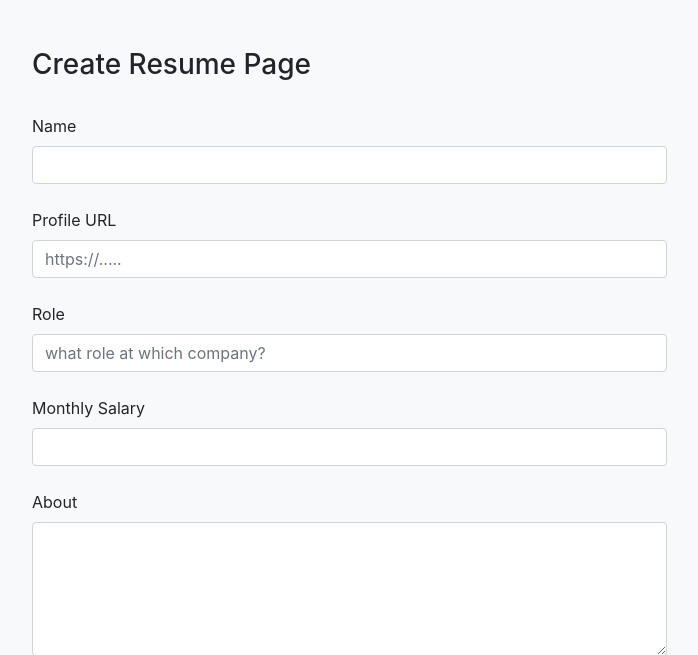
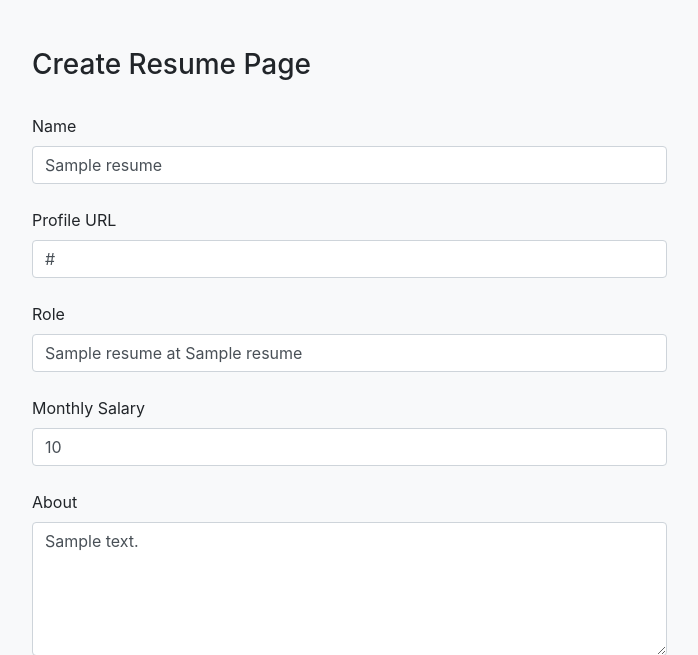
Before and after one commit to XiaoyanYang2008/IRS-MRS-F2M2HRSystem, a Flask app: template webapp/templates/createResumePage.html in a window 1280 px wide. Shown: the top 655 px of the page, without its empty margins (53-751 px from the left). Run offline with Flask 2, Linux system fonts and the light colour scheme; the template is opened without the code that fills it: most values are stand-ins (such as "Sample title", 1, 10 or a date in 2020); some libraries are stand-ins or nearby versions.

Commit message:
possible to update LK resume after search.

```diff
--- a/webapp/lk_parser.py
+++ b/webapp/lk_parser.py
@@ -141,9 +141,9 @@ def extractAnExperienceData(anExperience):
         anExperience = anExperience.replace(SECTION_EXPERIENCE_TOKEN, "")
 
     # sections = anExperience.split("\r\n")
-
+    print(anExperience)
     exp = resumeDB_pb2.Experience()
-    exp.title = locateData("\r\n(.*)\r\n" + SECTION_EXPERIENCE_COMPANY_NAME_TOKEN, anExperience)
+    exp.title = locateData("(.*)\r\n" + SECTION_EXPERIENCE_COMPANY_NAME_TOKEN, anExperience)
 
     # Title
     print(exp.title)
@@ -153,7 +153,7 @@ def extractAnExperienceData(anExperience):
 
     # Company
     exp.companyName = locateData("\r\n" + SECTION_EXPERIENCE_COMPANY_NAME_TOKEN + "(.*)\r\n", anExperience)
-    print(exp.companyName)
+    # print(exp.companyName)
 
     # Dates Employed
     exp.datesEmployedText = locateData("\r\nDates Employed(.*)\r\n", anExperience)
@@ -164,7 +164,7 @@ def extractAnExperienceData(anExperience):
 
     # Location search
     exp.location = locateData("\r\nLocation(.*)\r\n", anExperience)
-    print(exp.location)
+    # print(exp.location)
 
     # experienceText
     # p = re.compile("\r\nLocation(.*)See [less|more]", re.DOTALL)
--- a/webapp/server.py
+++ b/webapp/server.py
@@ -29,13 +29,21 @@ def index():
 
 @app.route('/createResumePage')
 def createResumePage():
-    return render_template('createResumePage.html')
+    return render_template('createResumePage.html', resume=resumeDB_pb2.Resume())
 
 
 @app.route('/uploadResumePage')
 def uploadResumePage():
     return render_template('uploadResumePage.html')
 
+
+@app.route('/editResume')
+def editResume():
+    profileURL = request.args.get('profileURL')
+    db = lk_parser.loadData(RESUMEDB_FILE_PB)
+    resume = findResumeByURL(db, profileURL)
+
+    return render_template('createResumePage.html', resume=resume)
 
 @app.route('/createResumeAction', methods=['POST'])
 def createResumeAction():
@@ -82,7 +90,7 @@ def createResumeAction():
     resume.name = nameRaw
     resume.profileURL = profileURL
     resume.rawResume = rawResume
-    resume.monthlySalary = int(monthlySalary)
+    resume.monthlySalary = float(monthlySalary)
 
     if role.find(' at ') != -1:
         resume.companyName = role.split(" at ")[1]
--- a/webapp/templates/createResumePage.html
+++ b/webapp/templates/createResumePage.html
@@ -28,6 +28,9 @@
 
 
 
+
+
+
     </style>
 </head>
 <body class="bg-light">
@@ -47,7 +50,8 @@
                     <div class="col-sm-1" align="left"><label for="name">Name </label></div>
                 </div>
                 <div class="row">
-                    <div class="col-sm-7"><input class="form-control" id="name" maxlength="100" name="name"></div>
+                    <div class="col-sm-7"><input class="form-control" id="name" maxlength="100" name="name"
+                                                 value="{{resume.name}}"></div>
                     <div class="col-sm"></div>
                 </div>
                 <div class="row">
@@ -59,7 +63,7 @@
                 <div class="row">
 
                     <div class="col-sm-7"><input class="form-control" id="profileURL" maxlength="100" name="profileURL"
-                                                 placeholder="https://....."></div>
+                                                 value="{{resume.profileURL}}" placeholder="https://....."></div>
                     <div class="col-sm"></div>
                 </div>
                 <div class="row">
@@ -71,6 +75,7 @@
                 <div class="row">
 
                     <div class="col-sm-7"><input class="form-control" id="role" maxlength="100" name="role"
+                                                 value="{{resume.title}} at {{resume.companyName}}"
                                                  placeholder="what role at which company?"></div>
                     <div class="col-sm"></div>
                 </div>
@@ -83,7 +88,8 @@
                 <div class="row">
 
                     <div class="col-sm-7"><input class="form-control" type="number" id="monthlySalary"
-                                                 name="monthlySalary" step="100" min="0">
+                                                 name="monthlySalary" step="100" min="0"
+                                                 value="{{resume.monthlySalary}}">
                     </div>
                     <div class="col-sm"></div>
                 </div>
@@ -95,7 +101,7 @@
                     <div class="col-sm"></div>
                 </div>
                 <div class="row">
-                    <div class="col-sm-7"><textarea class="form-control" id="about" name="about" rows="5"></textarea>
+                    <div class="col-sm-7"><textarea class="form-control" id="about" name="about" rows="5">{{resume.aboutRaw}}</textarea>
                     </div>
                     <div class="col-sm"></div>
                 </div>
@@ -108,7 +114,7 @@
                 </div>
                 <div class="row">
                     <div class="col-sm-7"><textarea class="form-control" id="experience" name="experience"
-                                                    rows="5"></textarea></div>
+                                                    rows="5">{{resume.experienceRaw}}</textarea></div>
                     <div class="col-sm"></div>
                 </div>
                 <div class="row">
@@ -120,7 +126,8 @@
                 </div>
                 <div class="row">
                     <div class="col-sm-7"><textarea class="form-control" id="education" name="education"
-                                                    rows="5"></textarea></div>
+                                                    rows="5">{{resume.educationRaw}}</textarea>
+                    </div>
                     <div class="col-sm"></div>
                 </div>
 
@@ -135,7 +142,7 @@
                 <div class="row">
                     <div class="col-sm-7"><textarea class="form-control" id="licensesCertifications"
                                                     name="licensesCertifications"
-                                                    rows="5"></textarea></div>
+                                                    rows="5">{{resume.licensesCertificationsRaw}}</textarea></div>
                     <div class="col-sm"></div>
                 </div>
 
@@ -150,12 +157,12 @@
                 <div class="row">
                     <div class="col-sm-7"><textarea class="form-control" id="skillsEndorsements"
                                                     name="skillsEndorsements"
-                                                    rows="5"></textarea></div>
+                                                    rows="5">{{resume.skillsEndorsementsRaw}}</textarea></div>
                     <div class="col-sm"></div>
                 </div>
                 <div class="row">
-					<input type = "file" name = "uploadfile" />
-				</div>
+                    <input type="file" name="uploadfile"/>
+                </div>
 
                 <div class="row">
                     <div class="col-sm">&nbsp;</div>
--- a/webapp/templates/searchResumePageResult.html
+++ b/webapp/templates/searchResumePageResult.html
@@ -71,10 +71,11 @@
 				<tbody>
                 <tr style="text-align:left">
 						<td>{{m.rank}}</td>
-                        <td>{{m.name}}</td>
                         {% if 'https://' in m.filename %}
+                    <td><a href="{{url_for('editResume',profileURL=m.filename)}}">{{m.name}}</a></td>
                         <td><a href="{{m.filename}}" target="_blank">{{m.filename}}</a></td>
                         {% else %}
+                    <td>{{m.name}}</td>
                         <td><a href="{{url_for('custom_static', filename=m.filename)}}"
                                target="_blank">{{m.filename}}</a></td>
                         {% endif%}
```
